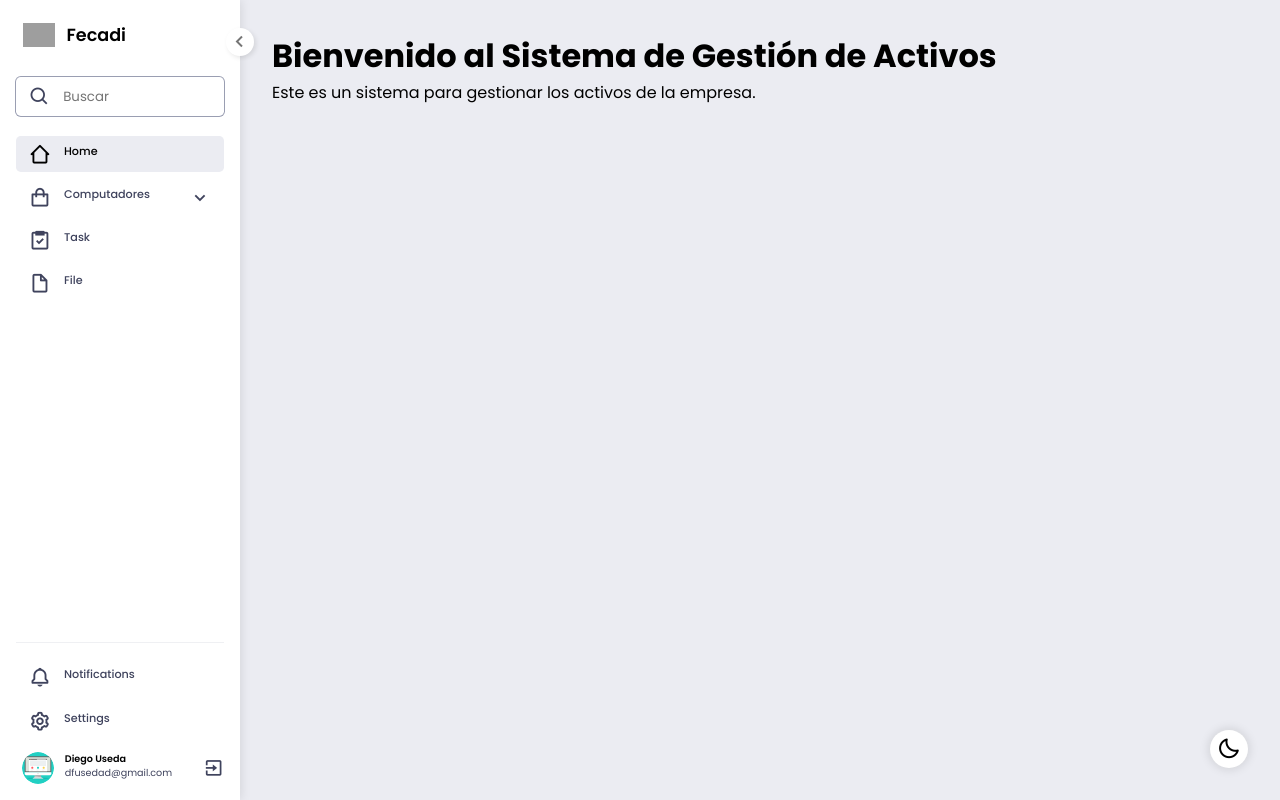
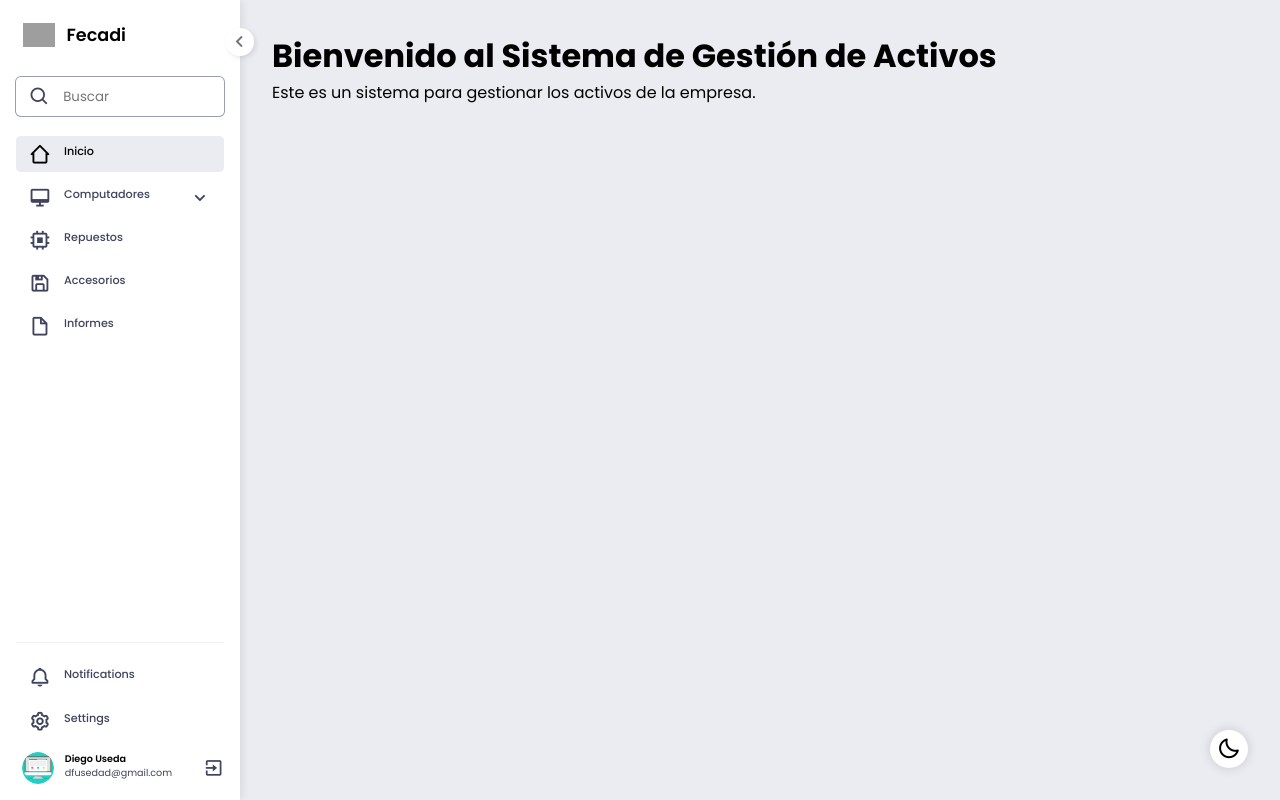
Before and after one commit to DiegoFerneyUsedaDiaz/sistema_gestion_activos, a Django app: page / in a window 1280 px wide. Run offline with Django 5.2, Linux system fonts and the light colour scheme; grey boxes are pictures that could not be loaded.

Commit message:
Cambio sidebar

```diff
--- a/sistema/templates/base1.html
+++ b/sistema/templates/base1.html
@@ -31,33 +31,40 @@
                 </div>
                 <ul class="menu">
                     <li class="menu-item menu-item-static active">
-                        <a href="#" class="menu-link">
+                        <a href="{% url 'sistema:index' %}"  class="menu-link">
                             <i class='bx bx-home-alt-2'></i>
-                            <span>Home</span>
+                            <span>Inicio</span>
                         </a>
                     </li>
                     <li class="menu-item menu-item-dropdown">
                         <a href="#" class="menu-link">
-                            <i class='bx bx-shopping-bag'></i>
+                            <i class='bx  bx-desktop'  ></i>
                             <span>Computadores</span>
                             <i class='bx bx-chevron-down'></i>
                         </a>
                     <ul class="sub-menu">
-                        <li><a href="#" class="sub-menu-link">Products</a></li>
-                        <li><a href="#" class="sub-menu-link">Orders</a></li>
-                        <li><a href="#" class="sub-menu-link">Subscriptions</a></li>
+                        <li><a href="{% url 'sistema:computer' %}" class="sub-menu-link">Todos</a></li>
+                        <li><a href="#" class="sub-menu-link">Asignados</a></li>
+                        <li><a href="#" class="sub-menu-link">Solicitados</a></li>
+                        <li><a href="#" class="sub-menu-link">De Baja</a></li>
                     </ul>
                     </li>
                     <li class="menu-item menu-item-static">
                         <a href="#" class="menu-link">
-                            <i class='bx bx-task'></i>
-                            <span>Task</span>
+                            <i class='bx  bx-chip'  ></i>
+                            <span>Repuestos</span>
+                        </a>
+                    </li>
+                    <li class="menu-item menu-item-static">
+                        <a href="#" class="menu-link">
+                            <i class='bx  bx-save'  ></i>
+                            <span>Accesorios</span>
                         </a>
                     </li>
                     <li class="menu-item menu-item-dropdown">
                         <a href="#" class="menu-link">
                             <i class='bx bx-file-blank' ></i>
-                            <span>File</span>
+                            <span>Informes</span>
                         </a>
                     </li>
                 </ul>
--- a/sistema/templates/computer.html
+++ b/sistema/templates/computer.html
@@ -1,4 +1,4 @@
-{% extends 'base.html' %} {% block container%}
+{% extends 'base1.html' %} {% block container%}
 
          <h1>Equipos de Computo</h1>
             <p>En esta pagina podremos visualizar todos los activos</p>
```
